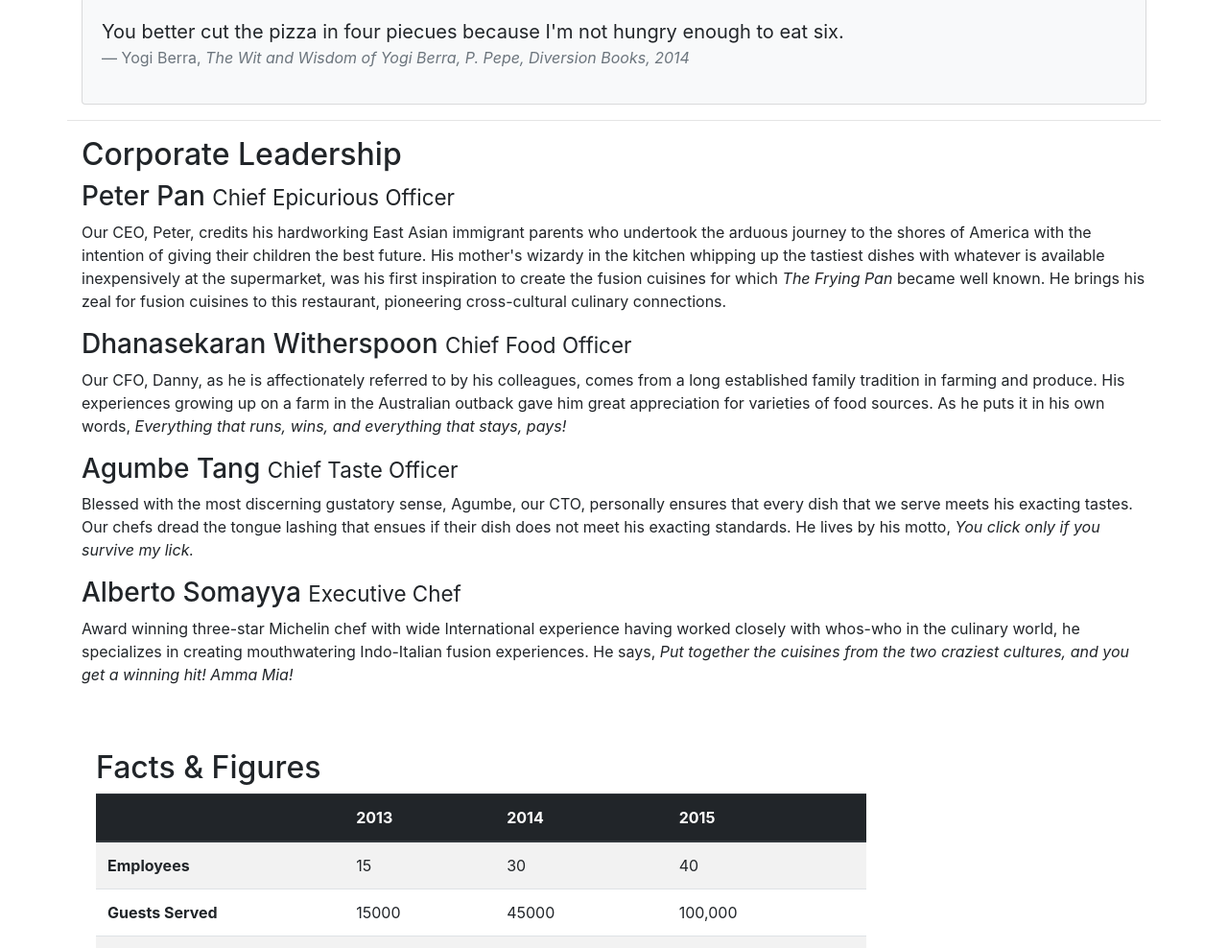
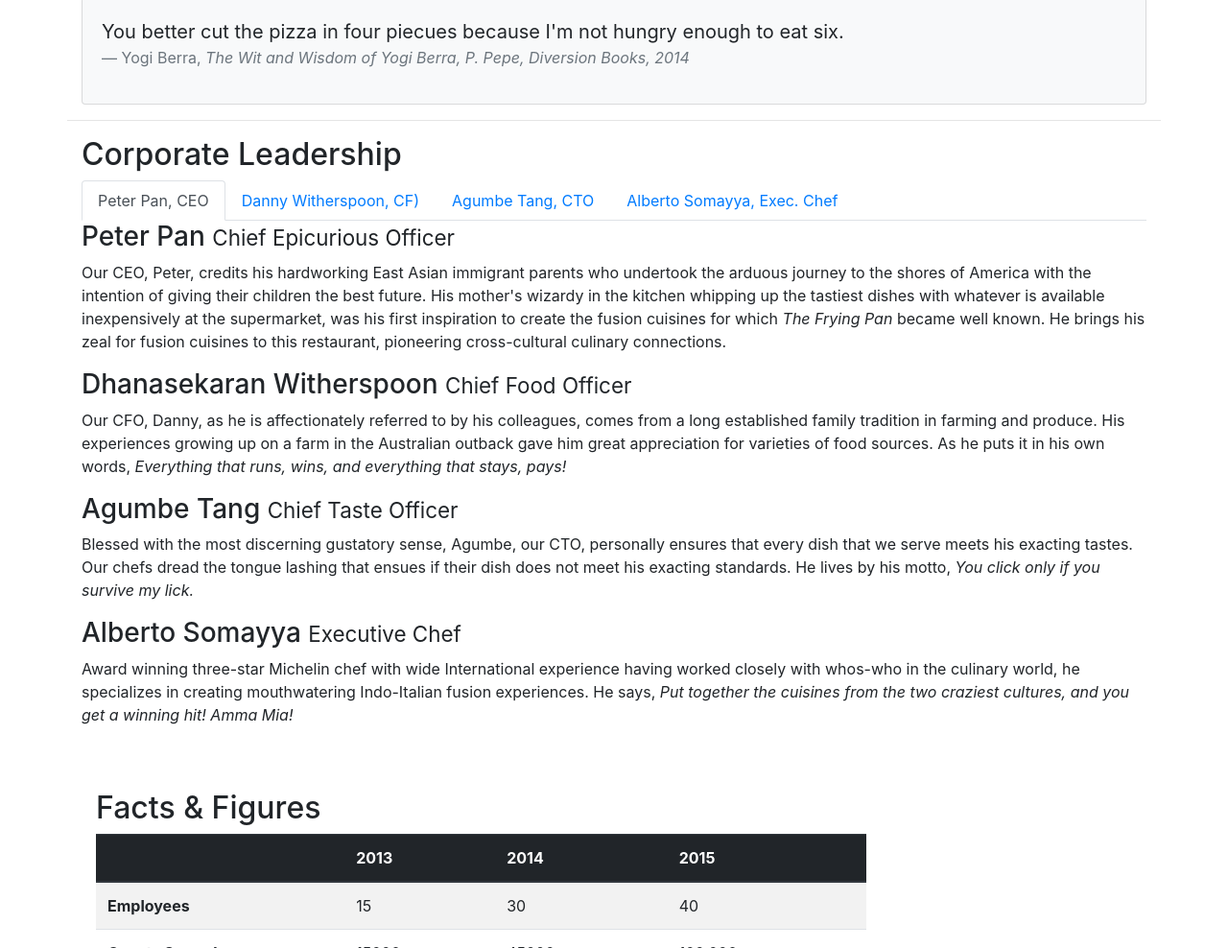
Before and after one commit to vitran96/webtool-excercise, a website: page conFusion/aboutus.html in a window 1280 px wide. Shown: the part 762-1750 px from the top of the page at 96% size. Drawn offline with nearby package versions, Linux system fonts and the light colour scheme.

Commit message:
set up tab

```diff
--- a/conFusion/aboutus.html
+++ b/conFusion/aboutus.html
@@ -102,8 +102,21 @@
 
         <div class="row">
             <div class="col-12">
-
                 <h2>Corporate Leadership</h2>
+                <ul class="nav nav-tabs">
+                    <li class="nav-item">
+                        <a href="#peter" role="tab" data-toggle="tab" class="nav-link active">Peter Pan, CEO</a>
+                    </li>
+                    <li class="nav-item">
+                        <a href="#danny" role="tab" data-toggle="tab" class="nav-link">Danny Witherspoon, CF)</a>
+                    </li>
+                    <li class="nav-item">
+                        <a href="#agumbe" role="tab" data-toggle="tab" class="nav-link">Agumbe Tang, CTO</a>
+                    </li>
+                    <li class="nav-item">
+                        <a href="#alberto" role="tab" data-toggle="tab" class="nav-link">Alberto Somayya, Exec. Chef</a>
+                    </li>
+                </ul>
                 <h3>Peter Pan <small>Chief Epicurious Officer</small></h3>
                 <p class="d-none d-sm-block">Our CEO, Peter, credits his hardworking East Asian immigrant parents who undertook the arduous journey to the shores of America with the intention of giving their children the best future. His mother's wizardy in the kitchen whipping up the tastiest dishes with whatever is available inexpensively at the supermarket, was his first inspiration to create the fusion cuisines for which <em>The Frying Pan</em> became well known. He brings his zeal for fusion cuisines to this restaurant, pioneering cross-cultural culinary connections.</p>
                 <h3>Dhanasekaran Witherspoon <small>Chief Food Officer</small></h3>
```
